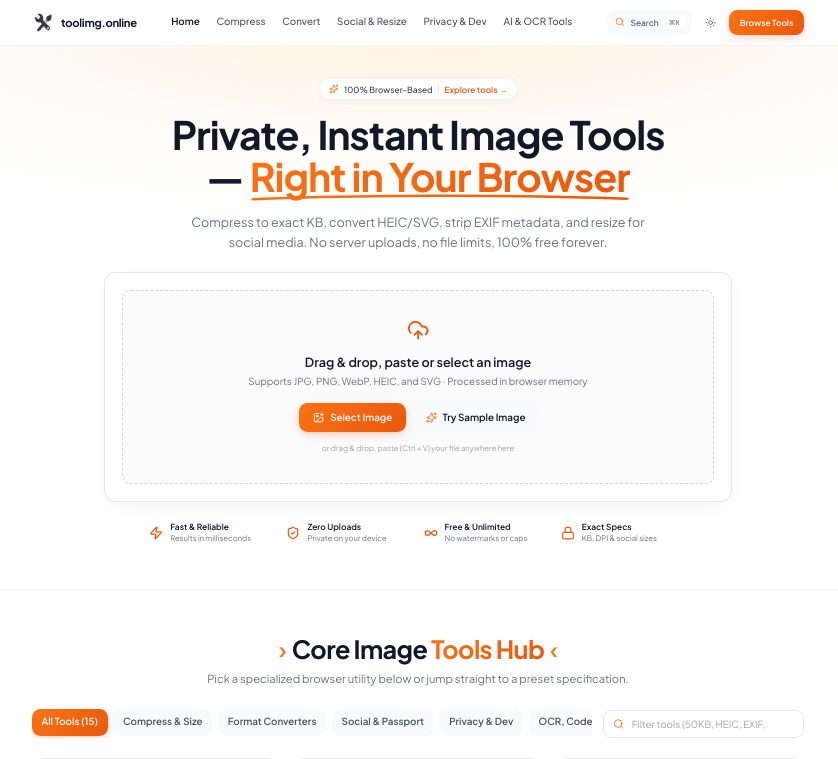
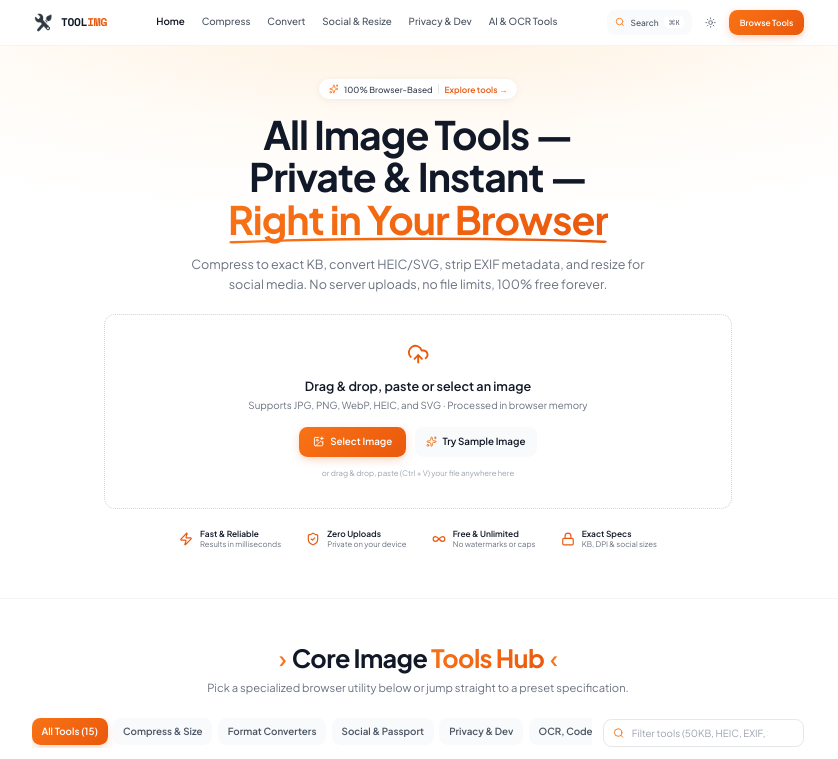
Before and after one commit to Mustafa584777/Toolimg, a Next.js app: page / in a window 1280 px wide. Shown: the top 759 px of the page, without its empty margins (222-1060 px from the left). Built offline with nearby package versions, Linux system fonts and the light colour scheme.

Commit message:
style: update brand font and enhance UI components
- Add Space Mono as the new brand font
- Update brand logo styling in Navbar and Footer
- Refine dropzone aesthetics with dotted borders and hover states
- Update hero section copy for better clarity

```diff
--- a/app/globals.css
+++ b/app/globals.css
@@ -4,6 +4,7 @@
   --font-sans: var(--font-jakarta), ui-sans-serif, system-ui, sans-serif;
   --font-display: var(--font-jakarta), ui-sans-serif, system-ui, sans-serif;
   --font-mono: var(--font-jetbrains-mono), ui-monospace, SFMono-Regular, monospace;
+  --font-brand: var(--font-space-mono), ui-monospace, monospace;
 }
 
 @layer base {
--- a/app/layout.tsx
+++ b/app/layout.tsx
@@ -1,5 +1,5 @@
 import type { Metadata, Viewport } from 'next';
-import { JetBrains_Mono, Plus_Jakarta_Sans } from 'next/font/google';
+import { JetBrains_Mono, Plus_Jakarta_Sans, Space_Mono } from 'next/font/google';
 import './globals.css';
 import { FAQ_ITEMS } from '@/lib/tools-data';
 import { ImageSessionProvider } from '@/components/ImageSessionProvider';
@@ -18,6 +18,13 @@ const jetbrainsMono = JetBrains_Mono({
   subsets: ['latin'],
   weight: ['400', '500', '600'],
   variable: '--font-jetbrains-mono',
+  display: 'swap',
+});
+
+const spaceMono = Space_Mono({
+  subsets: ['latin'],
+  weight: ['700'],
+  variable: '--font-space-mono',
   display: 'swap',
 });
 
@@ -143,7 +150,7 @@ export default function RootLayout({
   return (
     <html
       lang="en"
-      className={`${jakarta.variable} ${jetbrainsMono.variable}`}
+      className={`${jakarta.variable} ${jetbrainsMono.variable} ${spaceMono.variable}`}
     >
       <head>
         <link
--- a/components/CreatorToolWorkspace.tsx
+++ b/components/CreatorToolWorkspace.tsx
@@ -584,19 +584,7 @@ export function CreatorToolWorkspace({ tool }: { tool: CreatorToolRoute }) {
           </div>
         ) : (
           /* VISION OCR / CODE / PROMPT WORKSPACE */
-          <div
-            onDragOver={(e) => {
-              e.preventDefault();
-              setIsDragging(true);
-            }}
-            onDragLeave={() => setIsDragging(false)}
-            onDrop={handleDrop}
-            className={`mx-auto mt-6 max-w-4xl rounded-2xl border bg-white p-5 transition-all sm:p-7 ${
-              isDragging
-                ? 'border-[#F97316] bg-[#FFF7ED]/40 ring-4 ring-[#F97316]/15'
-                : 'border-[#E5E7EB] shadow-[0_8px_30px_-10px_rgba(17,24,39,0.08)]'
-            }`}
-          >
+          <div className="mx-auto mt-6 max-w-4xl">
             <input
               ref={fileInputRef}
               type="file"
@@ -605,7 +593,19 @@ export function CreatorToolWorkspace({ tool }: { tool: CreatorToolRoute }) {
               className="sr-only"
             />
 
-            <div className="flex flex-col items-center justify-center rounded-xl border border-dashed border-[#D1D5DB] bg-[#FAFAFA]/70 px-5 py-7 text-center">
+            <div
+              onDragOver={(e) => {
+                e.preventDefault();
+                setIsDragging(true);
+              }}
+              onDragLeave={() => setIsDragging(false)}
+              onDrop={handleDrop}
+              className={`flex flex-col items-center justify-center rounded-2xl border-2 border-dotted px-5 py-8 text-center transition-all ${
+                isDragging
+                  ? 'border-[#F97316] bg-[#FFF7ED]/50 ring-4 ring-[#F97316]/15'
+                  : 'border-[#D1D5DB] bg-white hover:border-[#FDBA74]'
+              }`}
+            >
               {sourceImage ? (
                 <div className="flex w-full flex-col gap-4 text-left sm:flex-row sm:items-center sm:justify-between">
                   <div className="flex min-w-0 items-center gap-3.5">
@@ -618,8 +618,8 @@ export function CreatorToolWorkspace({ tool }: { tool: CreatorToolRoute }) {
                         className="h-14 w-14 shrink-0 rounded-xl border border-[#E5E7EB] bg-white object-cover"
                       />
                     ) : (
-                      <div className="flex h-12 w-12 shrink-0 items-center justify-center rounded-xl border border-[#FED7AA] bg-[#FFF7ED] text-[#EA580C]">
-                        <UploadCloud className="h-5 w-5" aria-hidden="true" />
+                      <div className="flex shrink-0 items-center justify-center text-[#EA580C]">
+                        <UploadCloud className="h-6 w-6" aria-hidden="true" />
                       </div>
                     )}
                     <div className="min-w-0">
@@ -639,7 +639,7 @@ export function CreatorToolWorkspace({ tool }: { tool: CreatorToolRoute }) {
                     <button
                       type="button"
                       onClick={() => fileInputRef.current?.click()}
-                      className="inline-flex min-h-[40px] items-center gap-2 rounded-xl border border-[#E5E7EB] bg-white px-4 py-2 text-xs font-semibold text-[#111827] hover:border-[#FDBA74] hover:bg-[#FFF7ED]"
+                      className="inline-flex min-h-[40px] items-center gap-2 rounded-xl bg-[#F9FAFB] px-4 py-2 text-xs font-semibold text-[#111827] hover:bg-[#FFF7ED] hover:text-[#C2410C]"
                     >
                       <ImagePlus className="h-4 w-4 text-[#EA580C]" aria-hidden="true" />
                       <span>Change Image</span>
@@ -648,8 +648,8 @@ export function CreatorToolWorkspace({ tool }: { tool: CreatorToolRoute }) {
                 </div>
               ) : (
                 <>
-                  <div className="flex h-12 w-12 items-center justify-center rounded-2xl border border-[#FED7AA] bg-[#FFF7ED] text-[#EA580C]">
-                    <UploadCloud className="h-6 w-6" aria-hidden="true" />
+                  <div className="flex items-center justify-center text-[#EA580C]">
+                    <UploadCloud className="h-8 w-8" aria-hidden="true" />
                   </div>
                   <p className="mt-3 text-sm font-semibold text-[#111827]">
                     Drag &amp; drop, paste or select an image
@@ -670,7 +670,7 @@ export function CreatorToolWorkspace({ tool }: { tool: CreatorToolRoute }) {
                     <button
                       type="button"
                       onClick={handleTrySample}
-                      className="inline-flex min-h-[40px] items-center gap-1.5 rounded-xl border border-[#E5E7EB] bg-white px-4 py-2 text-xs font-semibold text-[#111827] hover:border-[#FDBA74] hover:bg-[#FFF7ED]/60"
+                      className="inline-flex min-h-[40px] items-center gap-1.5 rounded-xl bg-[#F9FAFB] px-4 py-2 text-xs font-semibold text-[#111827] hover:bg-[#FFF7ED] hover:text-[#C2410C]"
                     >
                       <Sparkles className="h-3.5 w-3.5 text-[#F97316]" aria-hidden="true" />
                       <span>Try Sample</span>
--- a/components/Footer.tsx
+++ b/components/Footer.tsx
@@ -31,7 +31,10 @@ export function Footer() {
                 referrerPolicy="no-referrer"
                 className="h-7 w-7 rounded-md object-contain"
               />
-              <span>toolimg.online</span>
+              <span className="font-[family-name:var(--font-space-mono)] text-base font-bold tracking-tight">
+                <span>TOOL</span>
+                <span className="text-[#EA580C]">IMG</span>
+              </span>
             </Link>
             <div className="mt-2.5 flex items-center gap-1.5 text-xs font-medium text-[#C2410C]">
               <ShieldCheck className="h-4 w-4 shrink-0 text-[#C2410C]" aria-hidden="true" />
--- a/components/HeroDropzone.tsx
+++ b/components/HeroDropzone.tsx
@@ -217,7 +217,7 @@ export function HeroDropzone() {
           </Link>
 
           <h1 className="mt-5 font-[family-name:var(--font-display)] text-[clamp(2.2rem,4.6vw,3.5rem)] font-extrabold leading-[1.08] tracking-tight text-[#111827] text-balance">
-            Private, Instant Image Tools —{' '}
+            All Image Tools — Private &amp; Instant —{' '}
             <span className="relative inline-block">
               <span className="text-orange-gradient">Right in Your Browser</span>
               <svg
@@ -260,10 +260,10 @@ export function HeroDropzone() {
             }}
             onDragLeave={() => setIsDragging(false)}
             onDrop={handleDrop}
-            className={`rounded-2xl border bg-white p-4 transition-all sm:p-6 ${
+            className={`rounded-2xl border-2 border-dotted px-4 py-8 transition-all sm:px-6 sm:py-10 ${
               isDragging
                 ? 'border-[#F97316] bg-[#FFF7ED]/50 ring-4 ring-[#F97316]/15'
-                : 'border-[#E5E7EB] shadow-[0_8px_30px_-10px_rgba(17,24,39,0.08)] hover:border-[#FDBA74]'
+                : 'border-[#D1D5DB] bg-white hover:border-[#FDBA74]'
             }`}
           >
             <input
@@ -276,7 +276,7 @@ export function HeroDropzone() {
             />
 
             {!inspected ? (
-              <div className="flex flex-col items-center justify-center rounded-xl border border-dashed border-[#D1D5DB] bg-[#FAFAFA]/70 px-4 py-8 text-center sm:py-10">
+              <div className="flex flex-col items-center justify-center text-center">
                 <div className="flex items-center justify-center text-[#EA580C]">
                   <UploadCloud className="h-8 w-8" aria-hidden="true" />
                 </div>
@@ -420,41 +420,57 @@ export function HeroDropzone() {
           </div>
 
           {/* 4-Item Inline Feature Strip */}
-          <div className="mx-auto mt-7 grid max-w-3xl grid-cols-2 gap-3 text-left sm:grid-cols-4 sm:gap-4">
-            <div className="flex items-center gap-2.5">
+          <div className="mx-auto mt-7 flex flex-nowrap items-center justify-between gap-4 overflow-x-auto pb-1 sm:justify-center sm:gap-9">
+            <div className="flex shrink-0 items-center gap-2.5">
               <span className="flex shrink-0 items-center justify-center text-[#EA580C]">
                 <Zap className="h-5 w-5" aria-hidden="true" />
               </span>
               <div>
-                <p className="text-xs font-semibold text-[#111827]">Fast &amp; Reliable</p>
-                <p className="text-[11px] text-[#6B7280]">Results in milliseconds</p>
+                <p className="whitespace-nowrap text-xs font-semibold text-[#111827]">
+                  Fast &amp; Reliable
+                </p>
+                <p className="whitespace-nowrap text-[11px] text-[#6B7280]">
+                  Results in milliseconds
+                </p>
               </div>
             </div>
-            <div className="flex items-center gap-2.5">
+            <div className="flex shrink-0 items-center gap-2.5">
               <span className="flex shrink-0 items-center justify-center text-[#EA580C]">
                 <ShieldCheck className="h-5 w-5" aria-hidden="true" />
               </span>
               <div>
-                <p className="text-xs font-semibold text-[#111827]">Zero Uploads</p>
-                <p className="text-[11px] text-[#6B7280]">Private on your device</p>
+                <p className="whitespace-nowrap text-xs font-semibold text-[#111827]">
+                  Zero Uploads
+                </p>
+                <p className="whitespace-nowrap text-[11px] text-[#6B7280]">
+                  Private on your device
+                </p>
               </div>
             </div>
-            <div className="flex items-center gap-2.5">
+            <div className="flex shrink-0 items-center gap-2.5">
               <span className="flex shrink-0 items-center justify-center text-[#EA580C]">
                 <InfinityIcon className="h-5 w-5" aria-hidden="true" />
               </span>
               <div>
-                <p className="text-xs font-semibold text-[#111827]">Free &amp; Unlimited</p>
-                <p className="text-[11px] text-[#6B7280]">No watermarks or caps</p>
+                <p className="whitespace-nowrap text-xs font-semibold text-[#111827]">
+                  Free &amp; Unlimited
+                </p>
+                <p className="whitespace-nowrap text-[11px] text-[#6B7280]">
+                  No watermarks or caps
+                </p>
               </div>
             </div>
-            <div className="flex items-center gap-2.5">
+            <div className="flex shrink-0 items-center gap-2.5">
               <span className="flex shrink-0 items-center justify-center text-[#EA580C]">
                 <Lock className="h-5 w-5" aria-hidden="true" />
               </span>
               <div>
-                <p className="text-xs font-semibold text-[#111827]">Exact Specs</p>
-                <p className="text-[11px] text-[#6B7280]">KB, DPI &amp; social sizes</p>
+                <p className="whitespace-nowrap text-xs font-semibold text-[#111827]">
+                  Exact Specs
+                </p>
+                <p className="whitespace-nowrap text-[11px] text-[#6B7280]">
+                  KB, DPI &amp; social sizes
+                </p>
               </div>
             </div>
           </div>
--- a/components/Navbar.tsx
+++ b/components/Navbar.tsx
@@ -66,8 +66,9 @@ export function Navbar() {
               referrerPolicy="no-referrer"
               className="h-8 w-8 rounded-lg object-contain"
             />
-            <span className="font-[family-name:var(--font-display)] text-base font-bold tracking-tight">
-              toolimg.online
+            <span className="font-[family-name:var(--font-space-mono)] text-base font-bold tracking-tight">
+              <span>TOOL</span>
+              <span className="text-[#EA580C]">IMG</span>
             </span>
           </Link>
 
@@ -193,8 +194,9 @@ export function Navbar() {
                     referrerPolicy="no-referrer"
                     className="h-6.5 w-6.5 rounded-md object-contain"
                   />
-                  <span className="font-[family-name:var(--font-display)] text-base font-bold tracking-tight">
-                    toolimg.online
+                  <span className="font-[family-name:var(--font-space-mono)] text-base font-bold tracking-tight">
+                    <span>TOOL</span>
+                    <span className="text-[#EA580C]">IMG</span>
                   </span>
                 </Link>
                 <button
--- a/components/ToolWorkspace.tsx
+++ b/components/ToolWorkspace.tsx
@@ -708,20 +708,8 @@ export function ToolWorkspace({
           </div>
         )}
 
-        {/* Main Interactive Tool Card */}
-        <div
-          onDragOver={(e) => {
-            e.preventDefault();
-            setIsDragging(true);
-          }}
-          onDragLeave={() => setIsDragging(false)}
-          onDrop={handleDrop}
-          className={`mx-auto mt-6 max-w-4xl rounded-2xl border bg-white p-5 transition-all sm:p-7 ${
-            isDragging
-              ? 'border-[#F97316] bg-[#FFF7ED]/40 ring-4 ring-[#F97316]/15'
-              : 'border-[#E5E7EB] shadow-[0_8px_30px_-10px_rgba(17,24,39,0.08)]'
-          }`}
-        >
+        {/* Main Interactive Tool Area */}
+        <div className="mx-auto mt-6 max-w-4xl">
           <input
             ref={fileInputRef}
             type="file"
@@ -730,9 +718,21 @@ export function ToolWorkspace({
             className="sr-only"
           />
 
-          {/* Upload / Source Drop Box */}
+          {/* Single Dotted Upload / Source Drop Box */}
           {!(mode === 'base64' && base64Direction === 'decode') && (
-            <div className="flex flex-col items-center justify-center rounded-xl border border-dashed border-[#D1D5DB] bg-[#FAFAFA]/70 px-5 py-7 text-center">
+            <div
+              onDragOver={(e) => {
+                e.preventDefault();
+                setIsDragging(true);
+              }}
+              onDragLeave={() => setIsDragging(false)}
+              onDrop={handleDrop}
+              className={`flex flex-col items-center justify-center rounded-2xl border-2 border-dotted px-5 py-8 text-center transition-all ${
+                isDragging
+                  ? 'border-[#F97316] bg-[#FFF7ED]/50 ring-4 ring-[#F97316]/15'
+                  : 'border-[#D1D5DB] bg-white hover:border-[#FDBA74]'
+              }`}
+            >
               {sourceImage ? (
                 <div className="flex w-full flex-col gap-4 text-left sm:flex-row sm:items-center sm:justify-between">
                   <div className="flex min-w-0 items-center gap-3.5">
@@ -745,8 +745,8 @@ export function ToolWorkspace({
                         className="h-14 w-14 shrink-0 rounded-xl border border-[#E5E7EB] bg-white object-cover"
                       />
                     ) : (
-                      <div className="flex h-12 w-12 shrink-0 items-center justify-center rounded-xl border border-[#FED7AA] bg-[#FFF7ED] text-[#EA580C]">
-                        <UploadCloud className="h-5 w-5" aria-hidden="true" />
+                      <div className="flex shrink-0 items-center justify-center text-[#EA580C]">
+                        <UploadCloud className="h-6 w-6" aria-hidden="true" />
                       </div>
                     )}
                     <div className="min-w-0">
@@ -766,7 +766,7 @@ export function ToolWorkspace({
                   <button
                     type="button"
                     onClick={() => fileInputRef.current?.click()}
-                    className="inline-flex min-h-[40px] shrink-0 items-center gap-2 rounded-xl border border-[#E5E7EB] bg-white px-4 py-2 text-xs font-semibold text-[#111827] hover:border-[#FDBA74] hover:bg-[#FFF7ED]"
+                    className="inline-flex min-h-[40px] shrink-0 items-center gap-2 rounded-xl bg-[#F9FAFB] px-4 py-2 text-xs font-semibold text-[#111827] hover:bg-[#FFF7ED] hover:text-[#C2410C]"
                   >
                     <ImagePlus className="h-4 w-4 text-[#EA580C]" aria-hidden="true" />
                     <span>Change Image</span>
@@ -774,8 +774,8 @@ export function ToolWorkspace({
                 </div>
               ) : (
                 <>
-                  <div className="flex h-12 w-12 items-center justify-center rounded-2xl border border-[#FED7AA] bg-[#FFF7ED] text-[#EA580C]">
-                    <UploadCloud className="h-6 w-6" aria-hidden="true" />
+                  <div className="flex items-center justify-center text-[#EA580C]">
+                    <UploadCloud className="h-8 w-8" aria-hidden="true" />
                   </div>
                   <p className="mt-3 text-sm font-semibold text-[#111827]">
                     Drag &amp; drop, paste or select an image
@@ -796,7 +796,7 @@ export function ToolWorkspace({
                     <button
                       type="button"
                       onClick={handleTrySample}
-                      className="inline-flex min-h-[40px] items-center gap-1.5 rounded-xl border border-[#E5E7EB] bg-white px-4 py-2 text-xs font-semibold text-[#111827] hover:border-[#FDBA74] hover:bg-[#FFF7ED]/60"
+                      className="inline-flex min-h-[40px] items-center gap-1.5 rounded-xl bg-[#F9FAFB] px-4 py-2 text-xs font-semibold text-[#111827] hover:bg-[#FFF7ED] hover:text-[#C2410C]"
                     >
                       <Sparkles className="h-3.5 w-3.5 text-[#F97316]" aria-hidden="true" />
                       <span>Try Sample</span>
```
